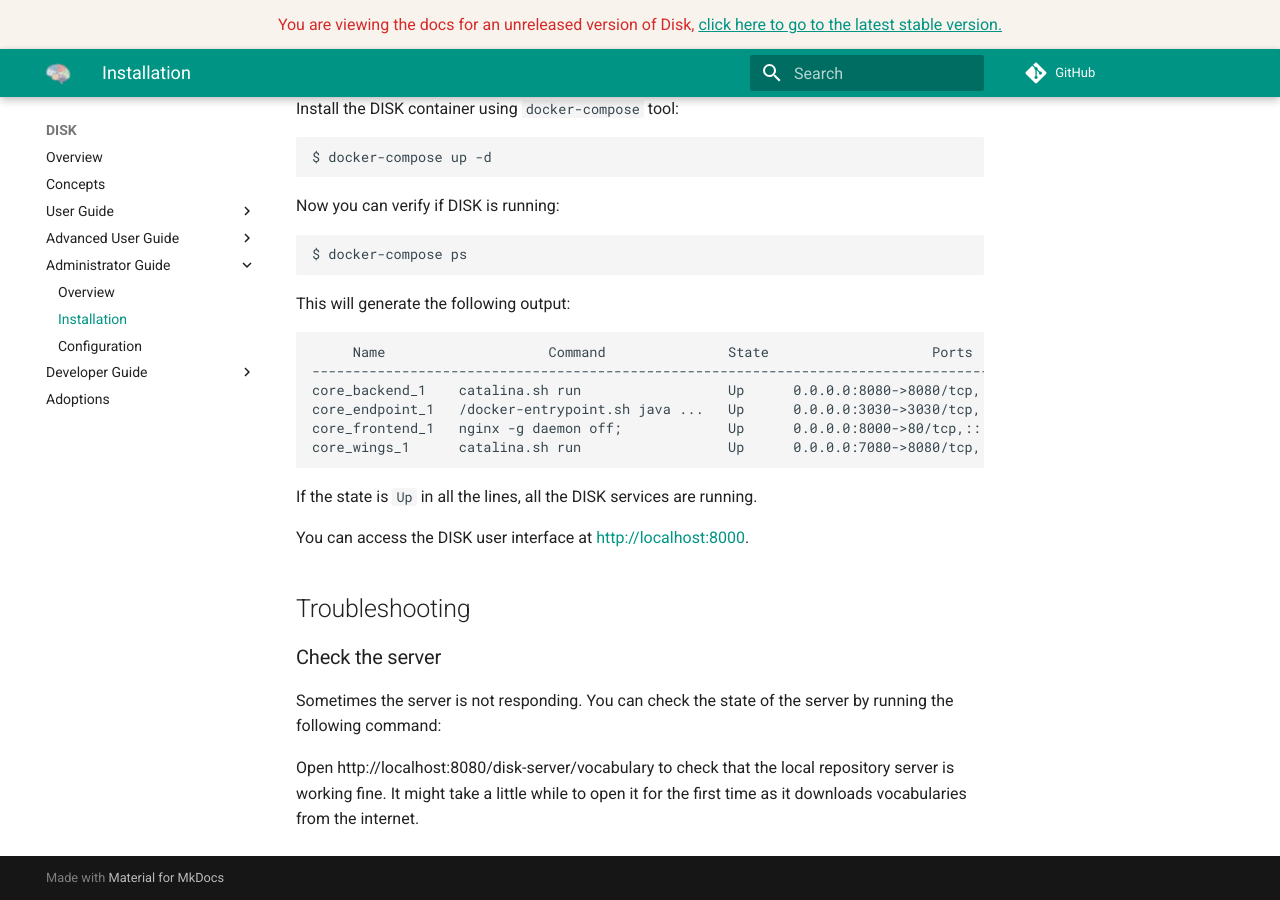
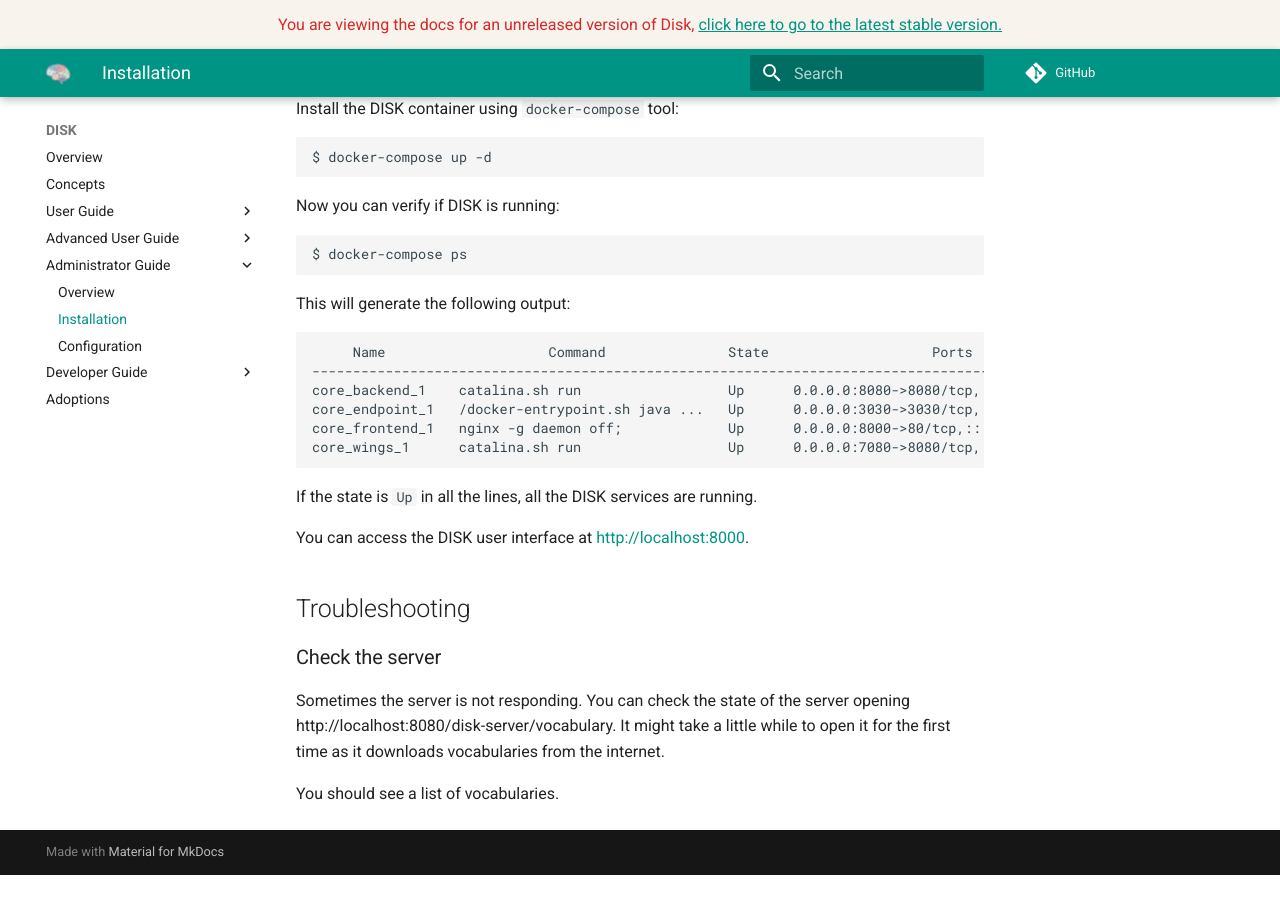
Before and after one commit to KnowledgeCaptureAndDiscovery/DISK-UI, an MkDocs documentation site: the page built from docs/admin-guide/installation.md, in a window 1280 px wide and 900 px high, scrolled down 699 px. Built offline with MkDocs 1.6.1 and Material for MkDocs 9.7.7, drawn with Linux system fonts in a browser that asks for light colours; comment, search, counter and statistics services are not loaded; after the commit the page ends 1574 px from its top, so only the background shows below that.

Commit message:
Update installation.md

```diff
--- a/docs/admin-guide/installation.md
+++ b/docs/admin-guide/installation.md
@@ -51,6 +51,6 @@ You can access the DISK user interface at [http://localhost:8000](http://localho
 
 ### Check the server
 
-Sometimes the server is not responding. You can check the state of the server by running the following command:
+Sometimes the server is not responding. You can check the state of the server opening http://localhost:8080/disk-server/vocabulary. It might take a little while to open it for the first time as it downloads vocabularies from the internet.
 
-Open http://localhost:8080/disk-server/vocabulary to check that the local repository server is working fine. It might take a little while to open it for the first time as it downloads vocabularies from the internet.
+You should see a list of vocabularies.
```
